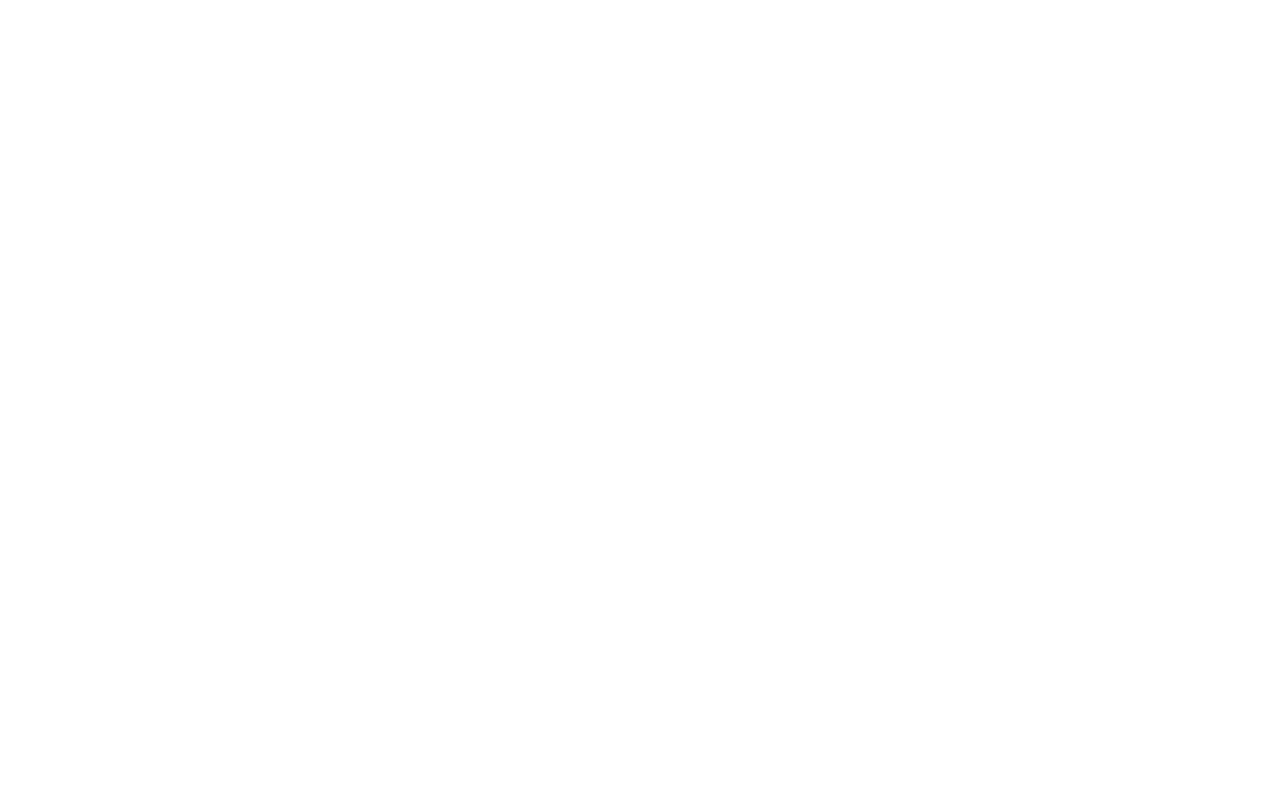
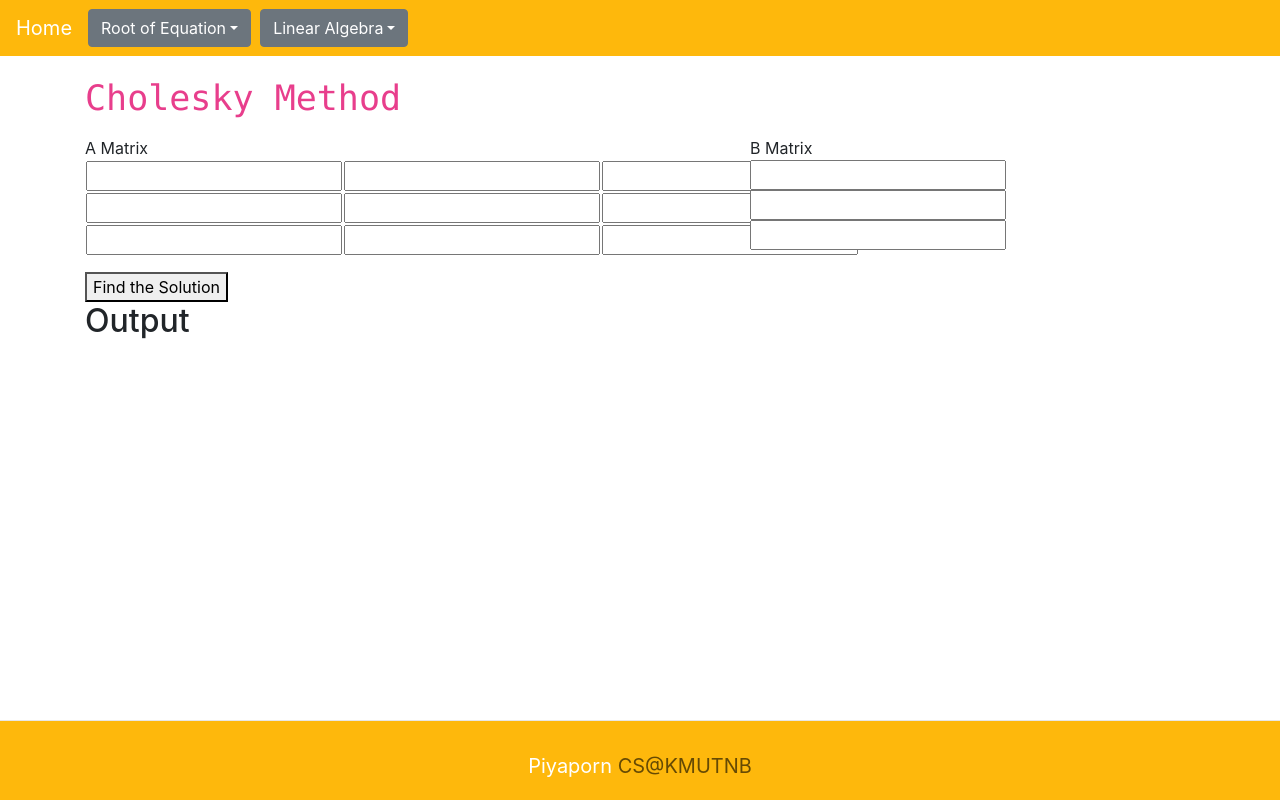
Before and after one commit to Piyaporn14/numerweb, a React (Create React App) app: page /Cholesky in a window 1280 px wide. Built offline with nearby package versions, Linux system fonts and the light colour scheme.

Commit message:
add Cholesky

```diff
--- a/src/App.js
+++ b/src/App.js
@@ -22,6 +22,7 @@
 import GaussElimination from './components/LinearAlgebra/GaussElimination';
 import GaussJordan from './components/LinearAlgebra/GaussJordan';
 import ConjugateGradient from './components/LinearAlgebra/ConjugateGradient';
+import Cholesky from './components/LinearAlgebra/Cholesky';
 
 class App extends Component {
 
@@ -40,6 +41,7 @@
           <Route exact path="/GaussElimination" component={GaussElimination} />
           <Route exact path="/GaussJordan" component={GaussJordan} />
           <Route exact path="/ConjugateGradient" component={ConjugateGradient} />
+          <Route exact path="/Cholesky" component={Cholesky} />
         </BrowserRouter>
         </div>
       </div>
--- /dev/null
+++ b/src/components/LinearAlgebra/Cholesky.js
@@ -0,0 +1,133 @@
+import React, { useState, useEffect } from "react";
+import { Container, Row, Col } from "react-bootstrap";
+import Axios from "axios";
+
+import "../../App.css";
+import Topbar from "../Topbar";
+import Footer from "../Footer";
+
+export default function Cholesky() {
+  const topic = "Cholesky Method";
+  const [btnState, setBtnState] = useState(false);
+  const [output, setOutput] = useState([]);
+  const [matrixA, setMatrixA] = useState(
+    Array.from({ length: 3 }, () => Array.from({ length: 3 }, () => null))
+  );
+  const [matrixB, setMatrixB] = useState(
+    Array.from({ length: 1 }, () => Array.from({ length: 3 }, () => null))
+  );
+
+  useEffect(() => {
+    document.title = topic;
+  }, []);
+
+  const initialA = (row, column, event) => {
+    let copy = [...matrixA];
+    copy[row][column] = +event.target.value;
+    setMatrixA(copy);
+  };
+
+  const initialB = (row, column, event) => {
+    let copy = [...matrixB];
+    copy[row][column] = +event.target.value;
+    setMatrixB(copy);
+  };
+
+  const handleSubmit = (e) => {
+    if (btnState === false) {
+      e.preventDefault();
+      cholesky();
+      console.log(output);
+    }
+  };
+  const cholesky = () => {
+    Axios.post("http://localhost:5000/api/CholeskyAPI", {
+      matrixA: matrixA,
+      matrixB: matrixB,
+    })
+      .then((res) => {
+        setBtnState(true);
+        setOutput(res.data.out);
+      })
+      .catch((err) => {
+        console.log(err);
+      });
+  };
+
+  return (
+    <div>
+      <Topbar />
+      <p></p>
+      <div>
+        <Container>
+          <h1>
+            <code>{topic}</code>
+          </h1>
+          <p></p>
+          <p></p>
+          <div>
+            <Row>
+              <Col xs="7">
+                A Matrix
+                <table>
+                  <tbody>
+                    {matrixA.map((row, rowIndex) => (
+                      <tr key={rowIndex}>
+                        {row.map((column, columnIndex) => (
+                          <td key={columnIndex}>
+                            <input
+                              type="number"
+                              disabled={btnState}
+                              onChange={(e) =>
+                                initialA(rowIndex, columnIndex, e)
+                              }
+                            />
+                          </td>
+                        ))}
+                      </tr>
+                    ))}
+                  </tbody>
+                </table>
+              </Col>
+
+              <Col xs="5">
+                B Matrix
+                <table>
+                  <tbody>
+                    {matrixB.map((row, rowIndex) => (
+                      <tr key={rowIndex}>
+                        {row.map((column, columnIndex) => (
+                          <tr key={columnIndex}>
+                            <input
+                              type="number"
+                              disabled={btnState}
+                              onChange={(e) =>
+                                initialB(rowIndex, columnIndex, e)
+                              }
+                            />
+                          </tr>
+                        ))}
+                      </tr>
+                    ))}
+                  </tbody>
+                </table>
+              </Col>
+            </Row>
+          </div>
+          <p></p>
+          <button value="Submit" disabled={btnState} onClick={handleSubmit}>
+            Find the Solution
+          </button>
+
+          <h2>Output</h2>
+          {output.map((item, index) => (
+            <li key={index}>
+              X<sub>{index + 1}</sub> = {item}
+            </li>
+          ))}
+        </Container>
+      </div>
+      <Footer />
+    </div>
+  );
+}
--- a/src/components/Topbar.js
+++ b/src/components/Topbar.js
@@ -43,7 +43,7 @@
                         <DropdownItem href="/GaussElimination" >Gauss Elimination</DropdownItem>
                         <DropdownItem href="/GaussJordan " >Gauss-Jordan Elimination</DropdownItem>
                         <DropdownItem href="/ConjugateGradient" >Conjugate Gradient</DropdownItem>
-                        <DropdownItem href="/Bisection" >Cholesky Decomposition</DropdownItem>
+                        <DropdownItem href="/Cholesky" >Cholesky Decomposition</DropdownItem>
                         <DropdownItem href="/Bisection" >LU Decomposition</DropdownItem>
                         <DropdownItem href="/Bisection" >Gauss-Seidel</DropdownItem>
                         <DropdownItem href="/Bisection" >Jacobi's Method</DropdownItem>
--- a/src/server.js
+++ b/src/server.js
@@ -15,6 +15,7 @@
 const GaussElimAPI = require('./api/GaussElimAPI')
 const GaussJordanAPI = require('./api/GaussJordanAPI')
 const ConjugateGradientAPI = require('./api/ConjugateGradientAPI')
+const CholeskyAPI = require('./api/CholeskyAPI')
 app.use('/',BisectionAPI);
 app.use('/',FalsePosAPI);
 app.use('/',OnePointAPI);
@@ -24,6 +25,7 @@
 app.use('/',GaussElimAPI);
 app.use('/',GaussJordanAPI);
 app.use('/',ConjugateGradientAPI);
+app.use('/',CholeskyAPI);
 app.listen(port, () => console.log("Backend server live on " + port));
 
 
```
Also changed, not shown: src/api/CholeskyAPI.js (added, +60 -0 lines).
